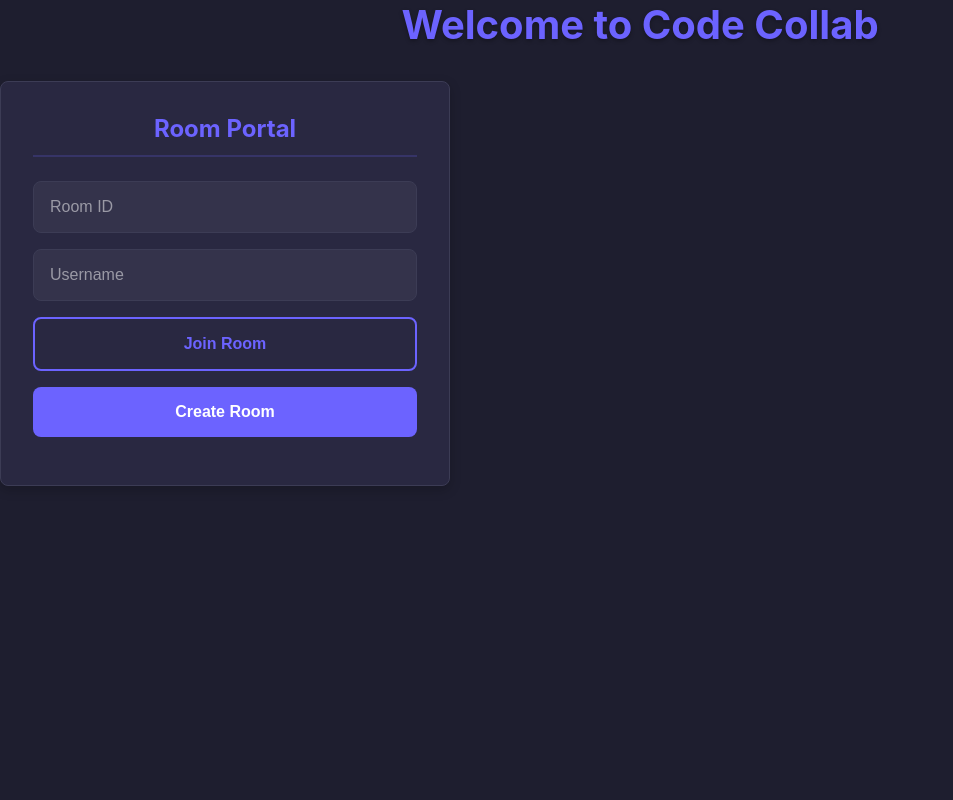
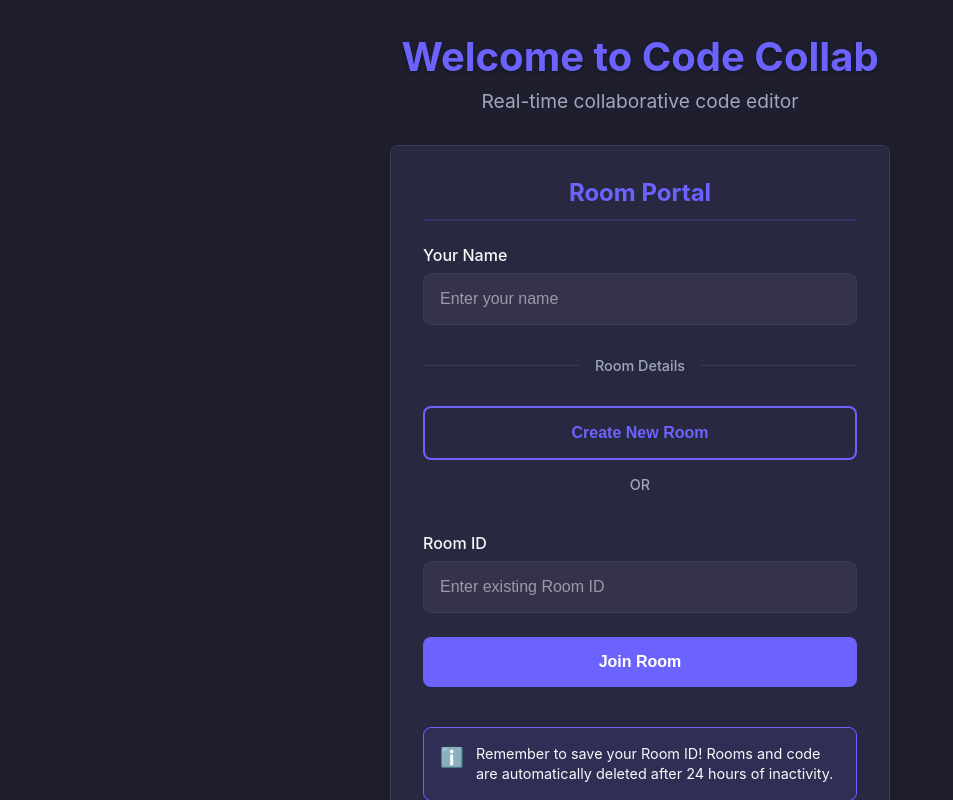
Before and after one commit to aayushsh06/code-collab, a React (Vite) app in the folder code-collab/: page /code-collab in a window 1280 px wide. Shown: the whole page, without its empty margins (0-953 px from the left). Built offline with nearby package versions, Linux system fonts and the light colour scheme.

Commit message:
Improved homepage

```diff
--- a/code-collab/src/components/Home.jsx
+++ b/code-collab/src/components/Home.jsx
@@ -42,21 +42,94 @@ const Home = () => {
         e.preventDefault();
         const id = uuidv4();
         setRoomId(id);
-        showNotificationWithTimeout('Room Created');
+        showNotificationWithTimeout('Room Created - Save Your Room ID!');
     };
 
+    const copyRoomId = () => {
+        if (!roomId) {
+            showNotificationWithTimeout('Create a room first');
+            return;
+        }
+
+        navigator.clipboard.writeText(roomId)
+            .then(() => {
+                showNotificationWithTimeout('Room ID Copied to Clipboard');
+            })
+            .catch(() => {
+                showNotificationWithTimeout('Failed to copy - please select and copy manually');
+            });
+    };
 
     return (
-        <>
-        {showNotification && <Notification message={message}/>}
-        <h1>Welcome to Code Collab</h1>
-            <div className='inputs'>
-                <input className='enterRoomId' placeholder='Room ID' value={roomId} onChange={(e) => {setRoomId(e.target.value)}}/>
-                <input className='enterUsername' placeholder='Username' value={username} onChange={(e) => setUsername(e.target.value)}/>
-                <button className='travelButton' onClick={visitRoom}>Join Room</button>
-                <button className='createButton' onClick={createRoom}>Create Room</button>
+        <div className="home-container">
+            {showNotification && <Notification message={message}/>}
+
+            <div className="home-header">
+                <h1>Welcome to Code Collab</h1>
+                <p className="subtitle">Real-time collaborative code editor</p>
             </div>
-        </>
+
+            <div className="portal-container">
+                <div className="inputs">
+                    <div className="input-group">
+                        <label htmlFor="username">Your Name</label>
+                        <input
+                            id="username"
+                            className="enterUsername"
+                            placeholder="Enter your name"
+                            value={username}
+                            onChange={(e) => setUsername(e.target.value)}
+                        />
+                    </div>
+
+                    <div className="separator">
+                        <div className="line"></div>
+                        <span>Room Details</span>
+                        <div className="line"></div>
+                    </div>
+
+                    <div className="action-group">
+                        <button className="createButton" onClick={createRoom}>
+                            Create New Room
+                        </button>
+                        <span className="or-text">OR</span>
+                    </div>
+
+                    <div className="input-group room-input-group">
+                        <label htmlFor="roomId">Room ID</label>
+                        <div className="room-input-container">
+                            <input
+                                id="roomId"
+                                className="enterRoomId"
+                                placeholder="Enter existing Room ID"
+                                value={roomId}
+                                onChange={(e) => {setRoomId(e.target.value)}}
+                            />
+                            {roomId && (
+                                <button className="copy-button" onClick={copyRoomId}>
+                                    Copy
+                                </button>
+                            )}
+                        </div>
+                    </div>
+
+                    <button className="travelButton" onClick={visitRoom}>
+                        Join Room
+                    </button>
+
+                    <div className="info-box">
+                        <div className="info-icon">ℹ️</div>
+                        <p>
+                            Remember to save your Room ID! Rooms and code are automatically deleted after 24 hours of inactivity.
+                        </p>
+                    </div>
+                </div>
+            </div>
+
+            <footer className="home-footer">
+                <p>© {new Date().getFullYear()} Code Collab - Collaborative Coding Made Simple</p>
+            </footer>
+        </div>
     )
 }
 
--- a/code-collab/src/styles/CodeEditor.css
+++ b/code-collab/src/styles/CodeEditor.css
@@ -40,20 +40,38 @@
   cursor: pointer;
 }
 
-/* Make the Monaco editor container take up remaining space */
+
 .monaco-editor-container {
   flex: 1;
   height: calc(100% - 64px) !important;
   width: 100% !important;
 }
 
-/* Ensure Monaco editor fills its container */
 .monaco-editor {
   height: 100% !important;
   width: 100% !important;
 }
 
-/* Refresh button */
+
+.monaco-editor .monaco-scrollable-element {
+  padding-top: 8px !important;
+}
+
+.monaco-editor .margin {
+  padding-left: 10px !important;
+  margin-right: 10px !important;
+}
+
+.monaco-editor .lines-content {
+  padding-left: 12px !important;
+}
+
+
+.monaco-editor .editor-scrollable-view {
+  padding-left: 8px;
+  padding-top: 8px;
+}
+
 .refresh-button {
   background-color: #4285f4;
   color: white;
@@ -74,7 +92,7 @@
   background-color: #2a56c6;
 }
 
-/* Cursor and Selection Styles */
+
 .remote-cursor {
   position: relative;
 }
@@ -113,7 +131,6 @@
   animation: cursor-fade-in 0.3s ease-in-out;
 }
 
-/* Monaco Editor Overrides */
 .monaco-editor .margin,
 .monaco-editor-background {
   background-color: #1e1e2f !important;
@@ -121,6 +138,18 @@
 
 .monaco-editor .line-numbers {
   color: #6c7293 !important;
+  font-size: 13px !important;
+  width: 50px !important;
+  padding-right: 16px !important;
+}
+
+.monaco-editor .line-numbers:first-child {
+  padding-top: 12px !important;
+}
+
+
+.monaco-editor .view-lines {
+  padding-left: 16px !important;
 }
 
 .monaco-editor .editor-scrollable {
--- a/code-collab/src/styles/Home.css
+++ b/code-collab/src/styles/Home.css
@@ -5,50 +5,82 @@
   --dark-surface: #292841;
   --border-dark: #3c3c55;
   --text-light: #f8f9fa;
+  --text-muted: #9da9b9;
   --border-radius: 8px;
   --box-shadow: 0 4px 12px rgba(0, 0, 0, 0.2);
   --transition: all 0.3s ease;
 }
 
-body {
-  font-family: 'Inter', 'Segoe UI', 'Roboto', sans-serif;
-  background-color: var(--dark-bg);
-  color: var(--text-light);
-  margin: 0;
-  padding: 0;
-  height: 100vh;
+.home-container {
+  min-height: 100vh;
   display: flex;
   flex-direction: column;
   align-items: center;
-  justify-content: center;
+  justify-content: space-between;
+  background-color: var(--dark-bg);
+  color: var(--text-light);
+  padding: 2rem 1rem;
 }
 
-h1 {
+.home-header {
   text-align: center;
+  margin-bottom: 2rem;
+}
+
+.home-header h1 {
+  font-size: 2.5rem;
   color: var(--primary-color);
-  margin-top: 0;
-  margin-bottom: 2rem;
-  font-size: 2.5rem;
-  font-weight: 700;
+  margin: 0;
   text-shadow: 0 2px 4px rgba(0, 0, 0, 0.3);
 }
 
+.subtitle {
+  font-size: 1.2rem;
+  color: var(--text-muted);
+  margin-top: 0.5rem;
+}
+
+.portal-container {
+  width: 100%;
+  max-width: 500px;
+  margin-bottom: auto;
+}
+
 .inputs {
-  display: flex;
-  flex-direction: column;
-  width: 100%;
-  max-width: 450px;
-  padding: 2rem;
   background-color: var(--dark-surface);
   border-radius: var(--border-radius);
+  padding: 2rem;
   box-shadow: var(--box-shadow);
   border: 1px solid var(--border-dark);
   position: relative;
 }
 
+.inputs::before {
+  content: "Room Portal";
+  display: block;
+  font-size: 1.5rem;
+  font-weight: 700;
+  margin-bottom: 1.5rem;
+  color: var(--primary-color);
+  text-align: center;
+  padding-bottom: 0.75rem;
+  border-bottom: 2px solid rgba(108, 99, 255, 0.2);
+}
+
+.input-group {
+  margin-bottom: 1.5rem;
+}
+
+.input-group label {
+  display: block;
+  margin-bottom: 0.5rem;
+  font-weight: 500;
+  color: var(--text-light);
+}
+
 .inputs input {
+  width: 100%;
   padding: 1rem;
-  margin-bottom: 1rem;
   border: 1px solid var(--border-dark);
   border-radius: var(--border-radius);
   font-size: 1rem;
@@ -67,59 +99,142 @@ h1 {
   color: rgba(255, 255, 255, 0.5);
 }
 
+.separator {
+  display: flex;
+  align-items: center;
+  margin: 2rem 0;
+  color: var(--text-muted);
+}
+
+.separator .line {
+  flex: 1;
+  height: 1px;
+  background-color: var(--border-dark);
+}
+
+.separator span {
+  padding: 0 1rem;
+  font-size: 0.9rem;
+  font-weight: 500;
+}
+
+.action-group {
+  display: flex;
+  flex-direction: column;
+  align-items: center;
+  margin-bottom: 1.5rem;
+}
+
+.or-text {
+  margin: 1rem 0;
+  color: var(--text-muted);
+  font-size: 0.9rem;
+  font-weight: 500;
+}
+
+.room-input-container {
+  display: flex;
+  gap: 0.5rem;
+}
+
+.room-input-group {
+  margin-bottom: 1.5rem;
+}
+
+.copy-button {
+  padding: 0 1rem;
+  background-color: var(--dark-surface);
+  border: 1px solid var(--border-dark);
+  border-radius: var(--border-radius);
+  color: var(--primary-color);
+  font-weight: 600;
+  cursor: pointer;
+  transition: var(--transition);
+}
+
+.copy-button:hover {
+  background-color: rgba(108, 99, 255, 0.1);
+}
+
 .inputs button {
   padding: 1rem;
-  margin-bottom: 1rem;
   border: none;
   border-radius: var(--border-radius);
   font-size: 1rem;
   font-weight: 600;
   cursor: pointer;
   transition: var(--transition);
+  width: 100%;
 }
 
 .travelButton {
+  background-color: var(--primary-color);
+  color: white;
+  margin-bottom: 1.5rem;
+}
+
+.travelButton:hover {
+  background-color: var(--secondary-color);
+  transform: translateY(-2px);
+  box-shadow: 0 5px 15px rgba(108, 99, 255, 0.3);
+}
+
+.createButton {
   background-color: transparent;
   color: var(--primary-color);
   border: 2px solid var(--primary-color) !important;
 }
 
-.travelButton:hover {
+.createButton:hover {
   background-color: rgba(108, 99, 255, 0.1);
   transform: translateY(-2px);
 }
 
-.createButton {
-  background-color: var(--primary-color);
-  color: white;
+.info-box {
+  background-color: rgba(108, 99, 255, 0.1);
+  border: 1px solid var(--primary-color);
+  border-radius: var(--border-radius);
+  padding: 1rem;
+  display: flex;
+  align-items: flex-start;
+  gap: 0.75rem;
+  margin-top: 1rem;
 }
 
-.createButton:hover {
-  background-color: var(--secondary-color);
-  transform: translateY(-2px);
-  box-shadow: 0 5px 15px rgba(108, 99, 255, 0.3);
+.info-icon {
+  font-size: 1.2rem;
+  line-height: 1.4;
 }
 
-.inputs::before {
-  content: "Room Portal";
-  display: block;
-  font-size: 1.5rem;
-  font-weight: 700;
-  margin-bottom: 1.5rem;
-  color: var(--primary-color);
-  text-align: center;
-  padding-bottom: 0.75rem;
-  border-bottom: 2px solid rgba(108, 99, 255, 0.2);
+.info-box p {
+  margin: 0;
+  font-size: 0.9rem;
+  color: var(--text-light);
+  line-height: 1.4;
 }
 
-/* Responsive Design */
+.home-footer {
+  margin-top: 2rem;
+  color: var(--text-muted);
+  font-size: 0.9rem;
+  text-align: center;
+}
+
+/* Responsive adjustments */
 @media (max-width: 600px) {
-  h1 {
+  .home-header h1 {
     font-size: 2rem;
+  }
+
+  .subtitle {
+    font-size: 1rem;
   }
 
   .inputs {
     padding: 1.5rem;
-    width: 85%;
+  }
+
+  .inputs::before {
+    font-size: 1.25rem;
   }
 }
```
